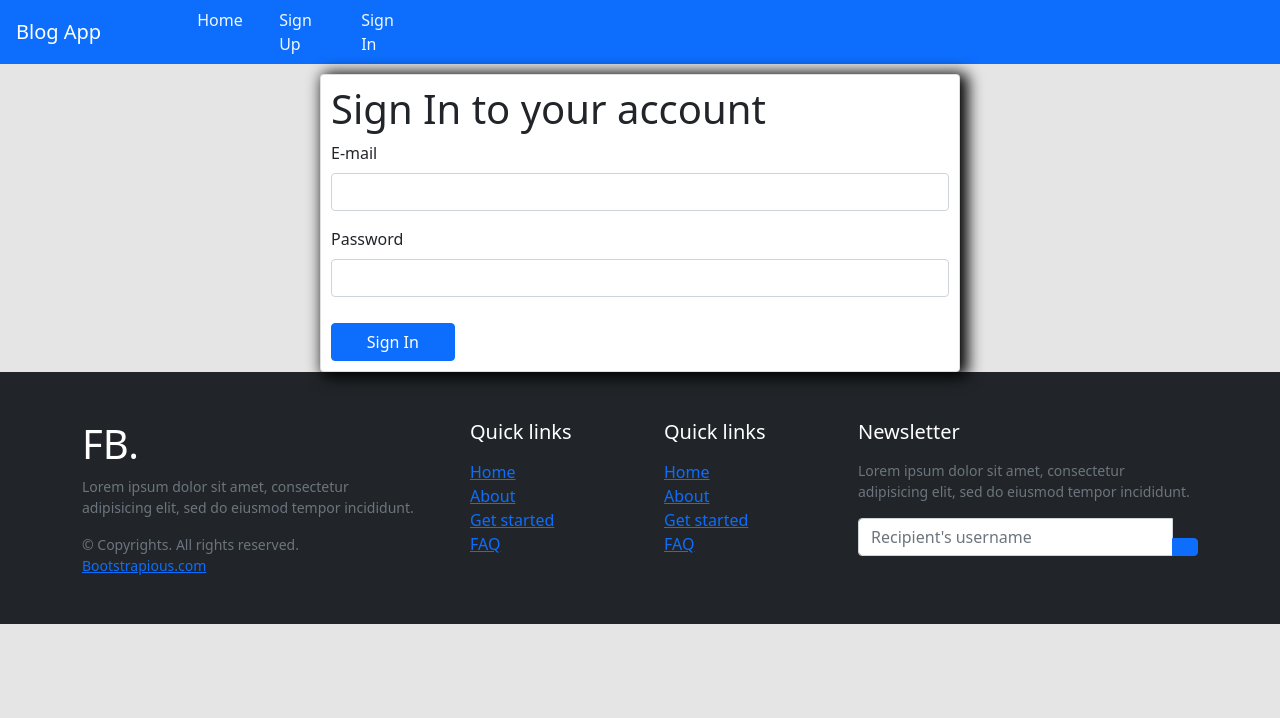
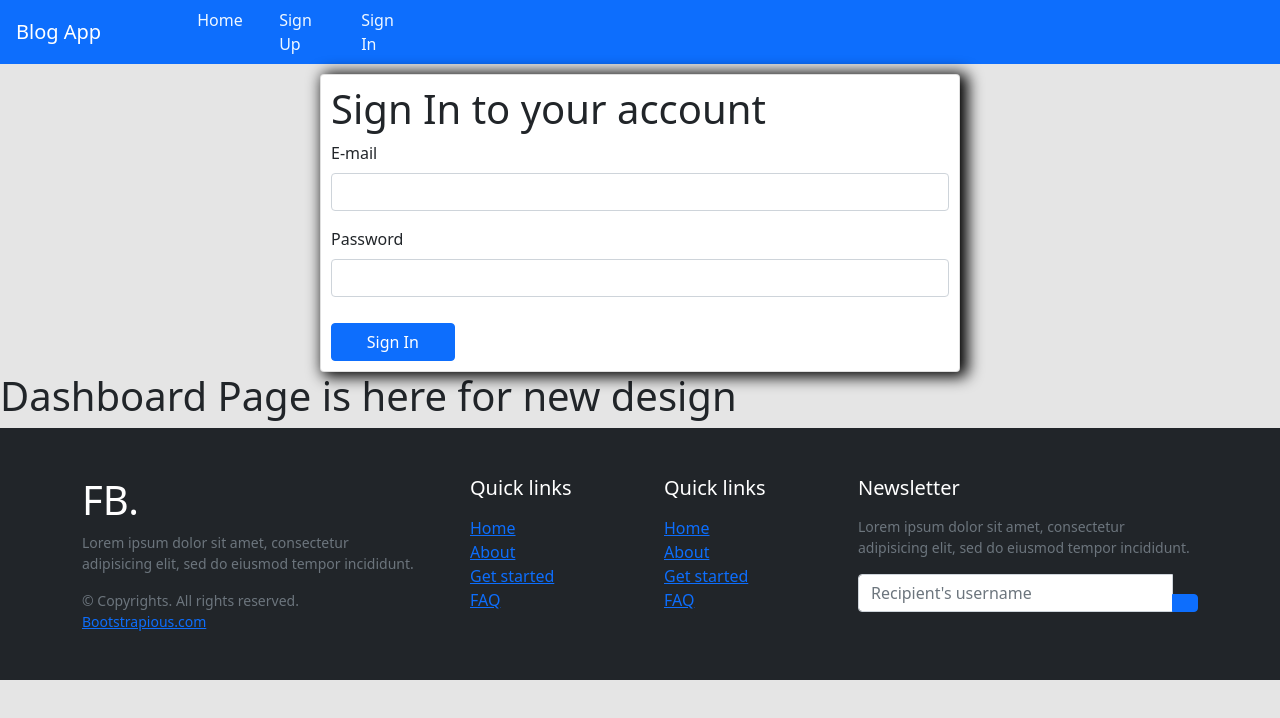
Before and after one commit to Yazdani1/Blog-App---MERN-Stack, a React (Create React App) app in the folder client/: page /signin in a window 1280 px wide. Shown: the top 718 px of the page. Built offline with nearby package versions, Linux system fonts and the light colour scheme; no server answers.

Commit message:
Admin Dashboard

```diff
--- a/client/src/App.js
+++ b/client/src/App.js
@@ -12,6 +12,7 @@ import Userprofile from "./components/Userprofile";
 import Edit from "./components/Edit";
 import Details from "./components/Details";
 import { UserProvider } from "./components/UserContext";
+import Dashboard from "./components/dashboard/Dashboard";
 
 function App() {
   return (
@@ -20,6 +21,9 @@ function App() {
         <Switch>
           <Route path="/details/:id" exact>
             <ProtectedRoute procomp={Details} />
+          </Route>
+          <Route path="/Dashboard" exact>
+            <ProtectedRoute procomp={Dashboard} />
           </Route>
 
           <Route path="/userprofile/:id" exact>
--- a/client/src/components/Mypost.js
+++ b/client/src/components/Mypost.js
@@ -7,6 +7,7 @@ import { MdCardMembership } from "react-icons/md";
 import { MdAssessment } from "react-icons/md";
 import { GoCalendar } from "react-icons/go";
 import { UserContext } from "./UserContext";
+import Dashboard from "./dashboard/Dashboard";
 
 function Mypost() {
   const [mypost, setData] = useState([]);
@@ -44,6 +45,9 @@ function Mypost() {
 
   return (
     <div className="card container main_container">
+       <h1><Link to="/Dashboard">
+         <p>Dashboard Page</p>
+         </Link></h1>
       <div className="row">
         <div className="col-md-4">
           <div className="total_post">
--- a/client/src/components/Protectedroute.js
+++ b/client/src/components/Protectedroute.js
@@ -2,6 +2,7 @@ import React, { useState, useEffect } from "react";
 
 import { Link, useHistory } from "react-router-dom";
 import Nav from "../Nav";
+import Dashboard from "./dashboard/Dashboard";
 
 function ProtectedRoute(props) {
   const history = useHistory();
@@ -17,8 +18,10 @@ function ProtectedRoute(props) {
   }, []);
   return (
     <div>
-      <Nav/>
+      <Nav />
       <Cmprops />
+      <Dashboard/>
+
     </div>
   );
 }
--- /dev/null
+++ b/client/src/components/dashboard/Dashboard.js
@@ -0,0 +1,11 @@
+import React from 'react'
+
+const Dashboard = () => {
+    return (
+        <div>
+            <h1>Dashboard Page is here for new design</h1>
+        </div>
+    )
+}
+
+export default Dashboard
```
Also changed, not shown: client/src/components/dashboard/Dashboard.css (added).
